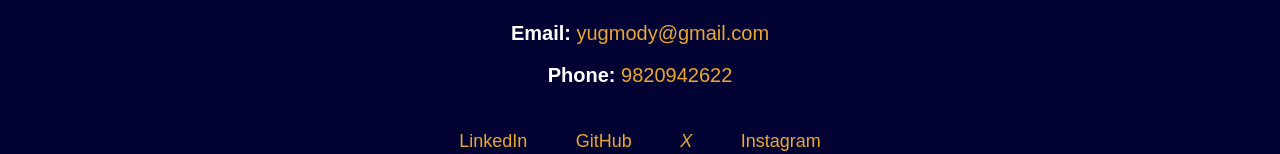
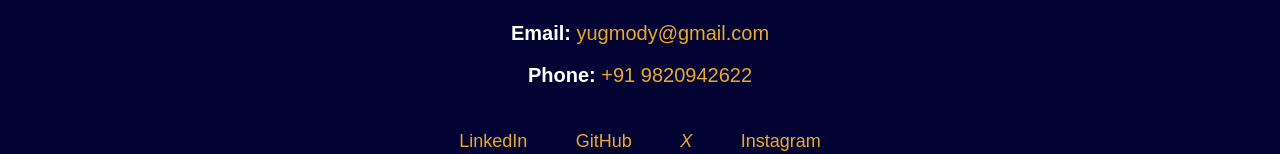
Before and after one commit to yug29/Portfolio, a plain HTML site: page index.html in a window 1280 px wide. Shown: the part 1816-1970 px from the top of the page. Drawn offline with nearby package versions, Linux system fonts and the light colour scheme; a web font is replaced by a local one.

Commit message:
Update index.html

```diff
--- a/index.html
+++ b/index.html
@@ -460,7 +460,7 @@
         <div class="contact-info">
             <p><strong>Email:</strong> <a href="https://mail.google.com/mail/?view=cm&fs=1&to=yugmody@gmail.com"
                     target="_blank">yugmody@gmail.com</a></p>
-            <p><strong>Phone:</strong><a href="tel:+919820942622"> 9820942622</a></p>
+            <p><strong>Phone:</strong><a href="tel:+919820942622"> +91 9820942622</a></p>
             <div class="social-links">
                 <a href="https://linkedin.com/in/yourusername" target="_blank">LinkedIn</a>
                 <a href="https://github.com/yug29" target="_blank">GitHub</a>
@@ -506,4 +506,5 @@
     </script>
 </body>
 
+
 </html>
```
